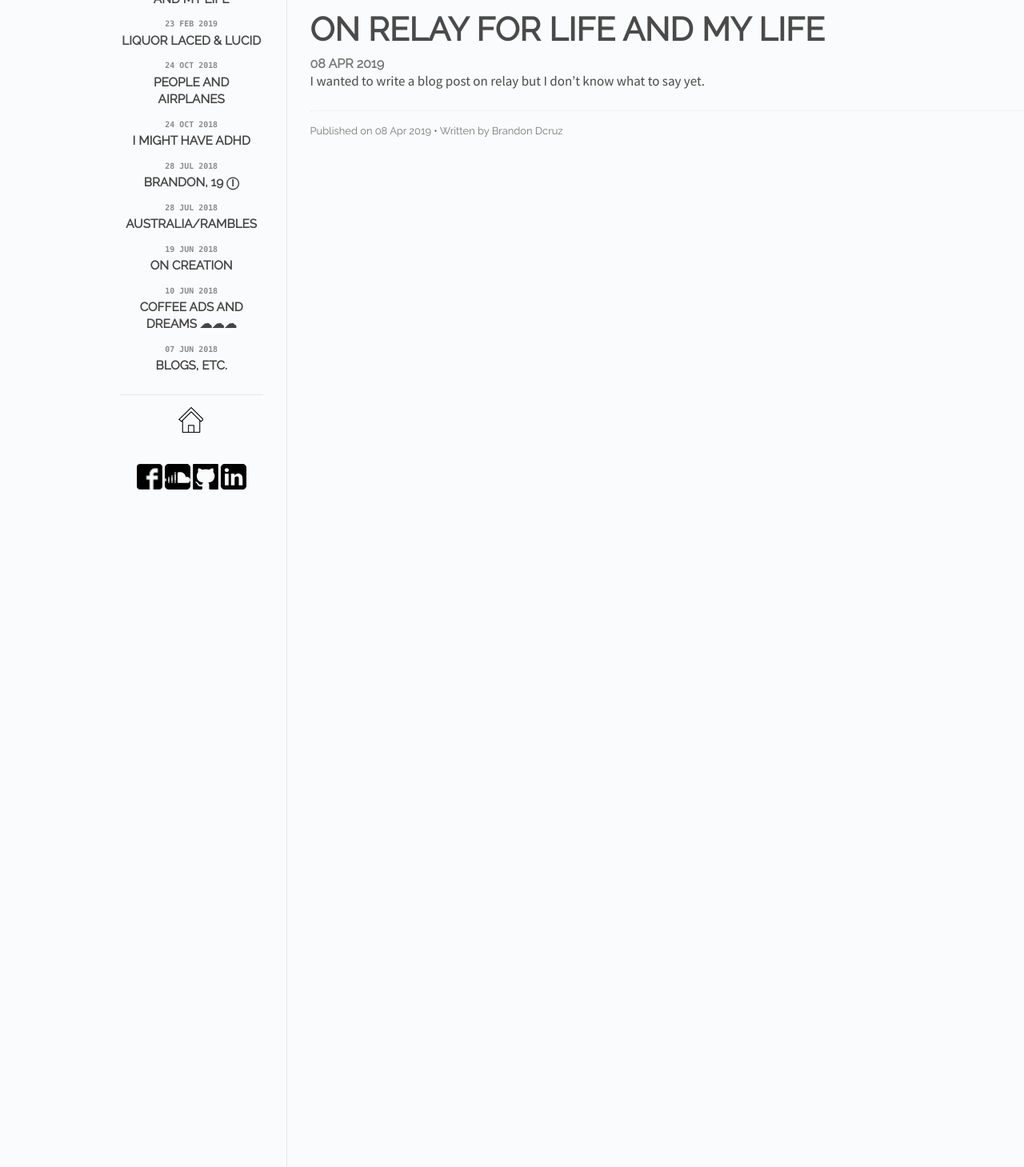
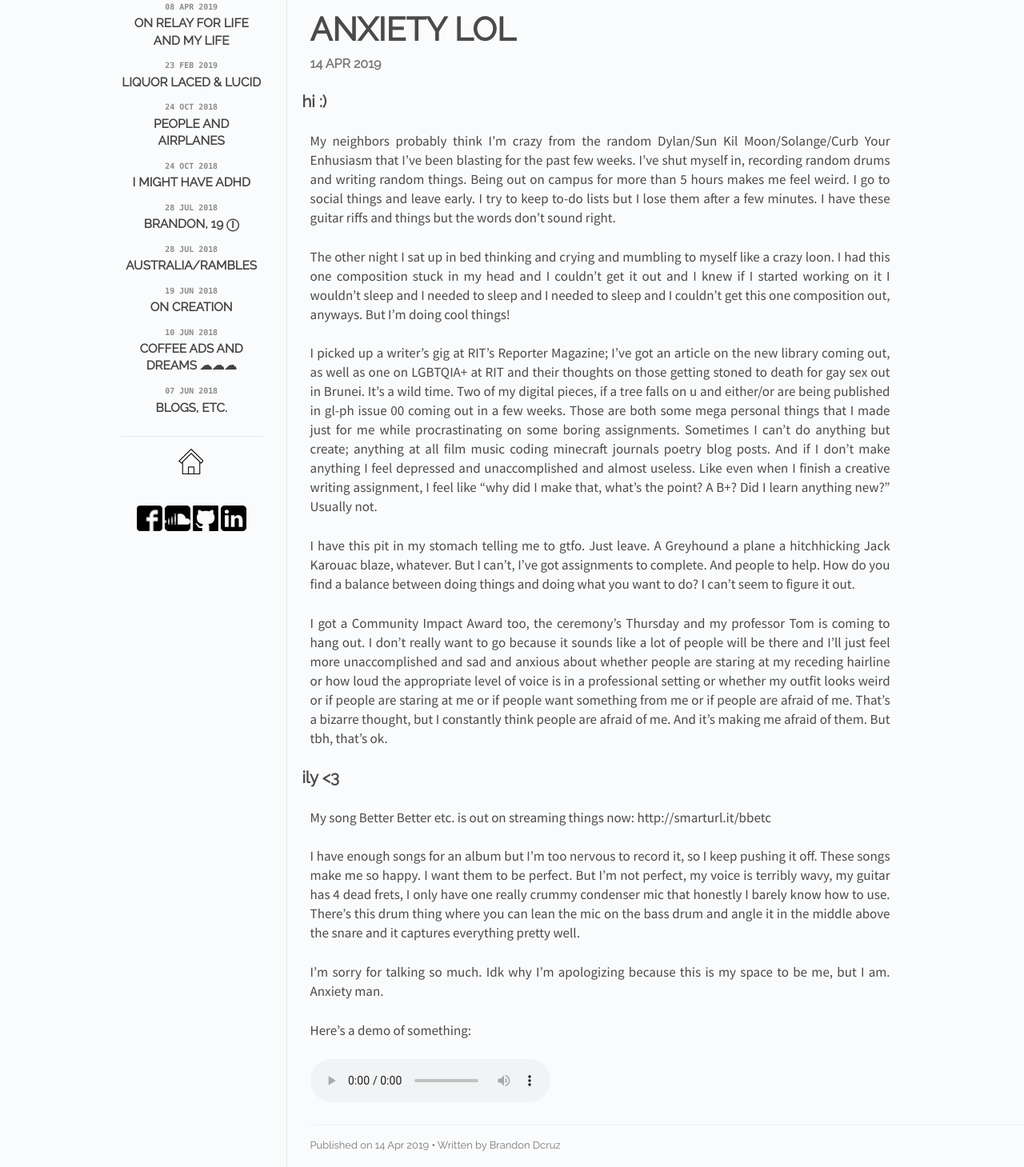
Before and after one commit to Dcruzships/AMBlog, a Jekyll site: the page built from index.html, in a window 1280 px wide, cut to the strip 328-1787 px from the top of the page. Shown: the whole strip at 80% size. Built offline with Jekyll 4.4.1, drawn with Linux system fonts in a browser that asks for light colours; some of the changed text lies outside the part shown.

Commit message:
010 Anxiety

```diff
--- a/_posts/2019-04-08-relay.md
+++ b/_posts/2019-04-08-relay.md
@@ -7,4 +7,6 @@
 categories: posts
 ---
 
+## I forgot to write this ah well
+
 I wanted to write a blog post on relay but I don't know what to say yet.
--- /dev/null
+++ b/_posts/2019-04-14-recluse.md
@@ -0,0 +1,35 @@
+---
+layout: post
+title: Anxiety lol
+cover: https://i.imgur.com/Wu598i4.jpg
+description: Anxiety oof
+date:   2019-04-14 14:28:00
+categories: posts
+---
+
+## hi :)
+
+My neighbors probably think I'm crazy from the random Dylan/Sun Kil Moon/Solange/Curb Your Enhusiasm that I've been blasting for the past few weeks. I've shut myself in, recording random drums and writing random things. Being out on campus for more than 5 hours makes me feel weird. I go to social things and leave early. I try to keep to-do lists but I lose them after a few minutes. I have these guitar riffs and things but the words don't sound right.
+
+The other night I sat up in bed thinking and crying and mumbling to myself like a crazy loon. I had this one composition stuck in my head and I couldn't get it out and I knew if I started working on it I wouldn't sleep and I needed to sleep and I needed to sleep and I couldn't get this one composition out, anyways. But I'm doing cool things!
+
+I picked up a writer's gig at RIT's Reporter Magazine; I've got an article on the new library coming out, as well as one on LGBTQIA+ at RIT and their thoughts on those getting stoned to death for gay sex out in Brunei. It's a wild time. Two of my digital pieces, if a tree falls on u and either/or are being published in gl-ph issue 00 coming out in a few weeks. Those are both some mega personal things that I made just for me while procrastinating on some boring assignments. Sometimes I can't do anything but create; anything at all film music coding minecraft journals poetry blog posts. And if I don't make anything I feel depressed and unaccomplished and almost useless. Like even when I finish a creative writing assignment, I feel like "why did I make that, what's the point? A B+? Did I learn anything new?" Usually not.
+
+I have this pit in my stomach telling me to gtfo. Just leave. A Greyhound a plane a hitchhicking Jack Karouac blaze, whatever. But I can't, I've got assignments to complete. And people to help. How do you find a balance between doing things and doing what you want to do? I can't seem to figure it out.
+
+I got a Community Impact Award too, the ceremony's Thursday and my professor Tom is coming to hang out. I don't really want to go because it sounds like a lot of people will be there and I'll just feel more unaccomplished and sad and anxious about whether people are staring at my receding hairline or how loud the appropriate level of voice is in a professional setting or whether my outfit looks weird or if people are staring at me or if people want something from me or if people are afraid of me. That's a bizarre thought, but I constantly think people are afraid of me. And it's making me afraid of them. But tbh, that's ok.
+
+## ily <3
+
+My song Better Better etc. is out on streaming things now: http://smarturl.it/bbetc
+
+I have enough songs for an album but I'm too nervous to record it, so I keep pushing it off. These songs make me so happy. I want them to be perfect. But I'm not perfect, my voice is terribly wavy, my guitar has 4 dead frets, I only have one really crummy condenser mic that honestly I barely know how to use. There's this drum thing where you can lean the mic on the bass drum and angle it in the middle above the snare and it captures everything pretty well.
+
+I'm sorry for talking so much. Idk why I'm apologizing because this is my space to be me, but I am. Anxiety man.
+
+Here's a demo of something:
+
+<audio controls>
+  <source src="{{ site.baseurl }}/audio/paral.mp3" type="audio/mpeg">
+Your browser does not support the audio element.
+</audio>
```
Also changed, not shown: 1 other file.
